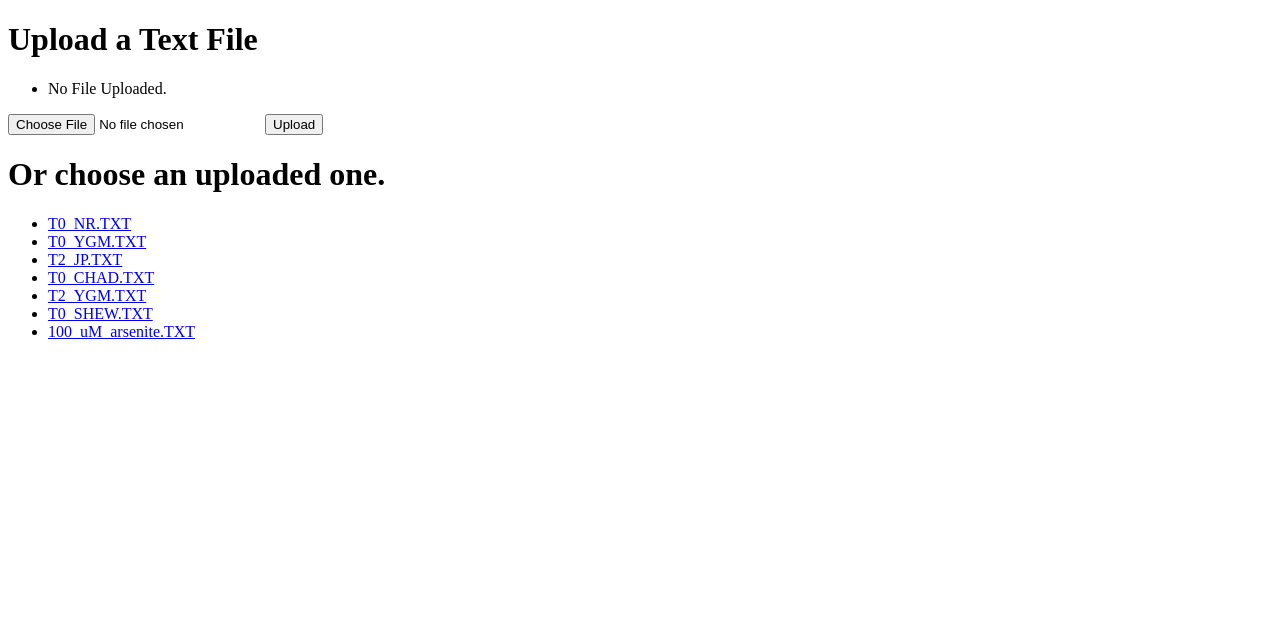
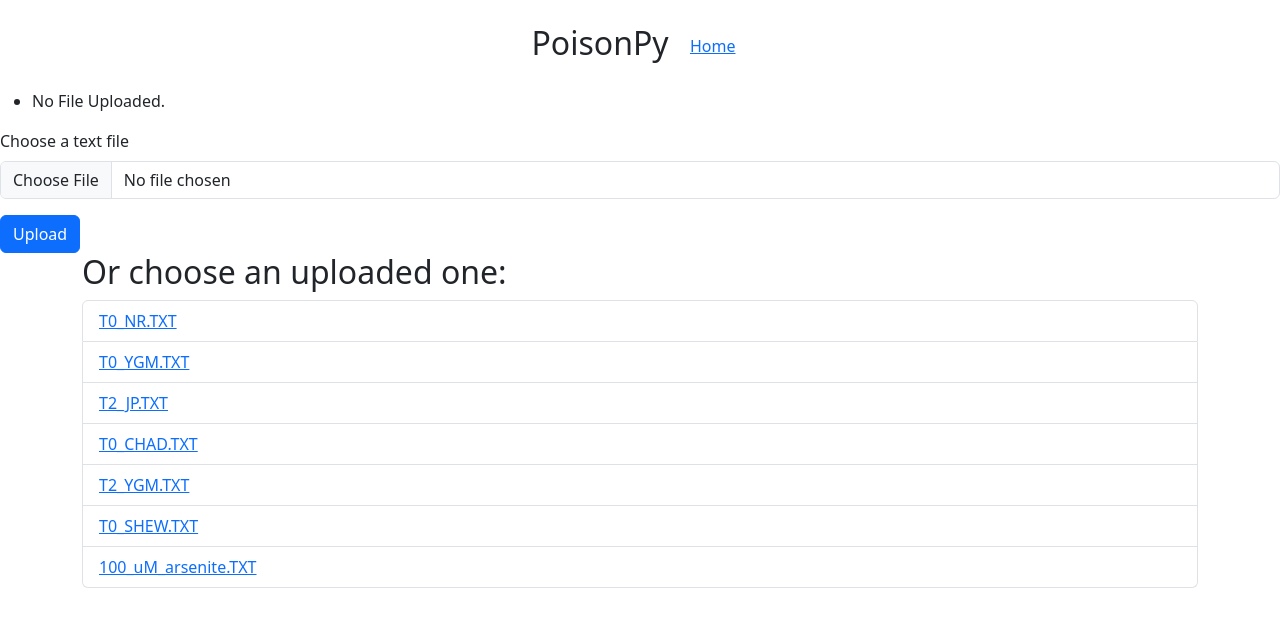
Before and after one commit to PosionPy/PosionPy, a Flask app: page / in a window 1280 px wide. Shown: the top 627 px of the page. Run offline with Flask 3, Linux system fonts and the light colour scheme; some libraries are stand-ins or nearby versions.

Commit message:
Update upload.html
Setting up inheritance from base.html.

```diff
--- a/templates/upload.html
+++ b/templates/upload.html
@@ -1,12 +1,7 @@
-<!doctype html>
-<html lang="en">
-<head>
-    <meta charset="utf-8">
-    <title>Upload a Text File</title>
-</head>
-<body>
-    <h1>Upload a Text File</h1>
+{% extends 'base.html' %}
 
+{% block content %}
+  <div class="content">  <!-- Wrap content inside a content div -->
     {% with messages = get_flashed_messages() %}
       {% if messages %}
         <ul>
@@ -17,24 +12,25 @@
       {% endif %}
     {% endwith %}
 
+    <!-- Form to upload a file -->
     <form action="{{ url_for('upload_file') }}" method="post" enctype="multipart/form-data">
-        <input type="file" name="file" accept=".txt">
-        <button type="submit">Upload</button>
+      <div class="mb-3">
+        <label for="formFile" class="form-label">Choose a text file</label>
+        <input class="form-control" type="file" name="file" id="formFile" accept=".txt">
+      </div>
+      <button type="submit" class="btn btn-primary">Upload</button>
     </form>
 
-    <h1>Or choose an uploaded one.</h1>
-
-    <form action="{{ url_for('upload_file') }}" method="post" enctype="multipart/form-data">
-       <ul>
+    <!-- Uploaded file selection -->
+    <div class="container">
+      <h2>Or choose an uploaded one:</h2>
+      <ul class="list-group">
         {% for file in files %}
-        <li>
-            <form action="{{ url_for('upload_file', filename=file) }}" method="get" style="display: inline;">
+          <li class="list-group-item list-group-item-action">
             <a href="{{ url_for('graph_page', filename=file) }}">{{ file }}</a>
-            </form>
           </li>
         {% endfor %}
       </ul>
-    </form>
-
-</body>
-</html>
+    </div>
+  </div>
+{% endblock %}
```
Lines whose indentation alone changed are shown as unchanged.
